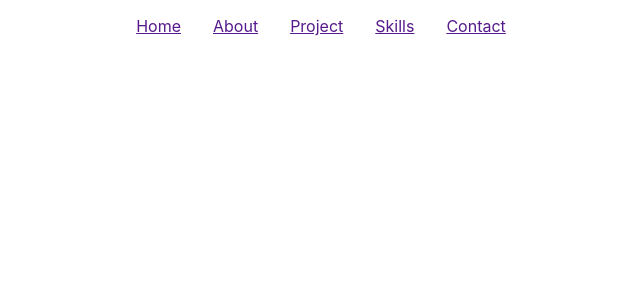
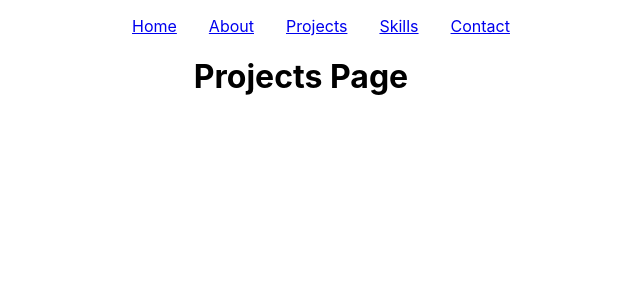
Before and after one commit to PropeReferio/portfolio-2020, a React (Create React App) app: page /projects in a window 1280 px wide. Shown: the top 300 px of the page, without its empty margins (339-979 px from the left). Built offline with nearby package versions, Linux system fonts and the light colour scheme.

Commit message:
Routing working

```diff
--- a/src/App.js
+++ b/src/App.js
@@ -1,19 +1,33 @@
 import React from 'react';
-import { BrowserRouter as Router, Route } from "react-router-dom";
+import { BrowserRouter as Router, Route, Switch } from "react-router-dom";
 import './App.css';
 
 
 import Navbar from './components/Navbar';
-import Home from './components/Home';
+import Home from './components/pages/Home';
+import About from './components/pages/About';
+import Projects from './components/pages/Projects';
+import Skills from './components/pages/Skills';
+import Contact from './components/pages/Contact';
 
 function App() {
   return (
     <Router>
       <div className="App">
         <Navbar />
-        <Route exact path="/">
-          <Home />
-        </Route>
+        <Switch>
+          <Route exact path="/" component={Home} />
+          <Route path="/about" component={About} />
+          <Route path="/projects">
+            <Projects />
+          </Route>
+          <Route path="/skills">
+            <Skills />
+          </Route>
+          <Route path="/contact">
+            <Contact />
+          </Route>
+        </Switch>
       </div>
     </Router>
   );
--- a/src/components/NavItem.js
+++ /dev/null
@@ -1,12 +0,0 @@
-import React from 'react';
-import { Link } from "react-router-dom";
-
-export default function NavItem({name, routerLink}) {
-  return (
-    <li id={name}>
-      <Link to={routerLink}>
-        {name}
-      </Link>
-    </li>
-  )
-}
--- a/src/components/Navbar.js
+++ b/src/components/Navbar.js
@@ -1,15 +1,35 @@
 import React from 'react';
-import NavItem from './NavItem';
+import { Link } from 'react-router-dom';
 
 export default function Navbar() {
   return (
     <nav>
       <ul>
-        <NavItem name="Home" to="/"></NavItem>
-        <NavItem name="About" to="/"></NavItem>
-        <NavItem name="Project" to="/"></NavItem>
-        <NavItem name="Skills" to="/"></NavItem>
-        <NavItem name="Contact" to="/"></NavItem>
+        <li id='Home'>
+          <Link to='/'>
+            Home
+          </Link>
+        </li>
+        <li id='About'>
+          <Link to='/about'>
+            About
+          </Link>
+        </li>
+        <li id='Projects'>
+          <Link to='/projects'>
+            Projects
+          </Link>
+        </li>
+        <li id='Skills'>
+          <Link to='/skills'>
+            Skills
+          </Link>
+        </li>
+        <li id='Contact'>
+          <Link to='/contact'>
+            Contact
+          </Link>
+        </li>
       </ul>
     </nav>
   )
--- /dev/null
+++ b/src/components/pages/About.js
@@ -0,0 +1,9 @@
+import React from 'react';
+
+export default function About() {
+  return(
+    <h1>
+      About Page
+    </h1>
+  )
+}
--- /dev/null
+++ b/src/components/pages/Contact.js
@@ -0,0 +1,9 @@
+import React from 'react';
+
+export default function Contact() {
+  return(
+    <h1>
+      Contact Page
+    </h1>
+  )
+}
--- /dev/null
+++ b/src/components/pages/Projects.js
@@ -0,0 +1,9 @@
+import React from 'react';
+
+export default function Projects() {
+  return(
+    <h1>
+      Projects Page
+    </h1>
+  )
+}
--- /dev/null
+++ b/src/components/pages/Skills.js
@@ -0,0 +1,9 @@
+import React from 'react';
+
+export default function Skills() {
+  return(
+    <h1>
+      Skills Page
+    </h1>
+  )
+}
```
Also changed, not shown: src/components/pages/Home.js (renamed from src/components/Home.js).
